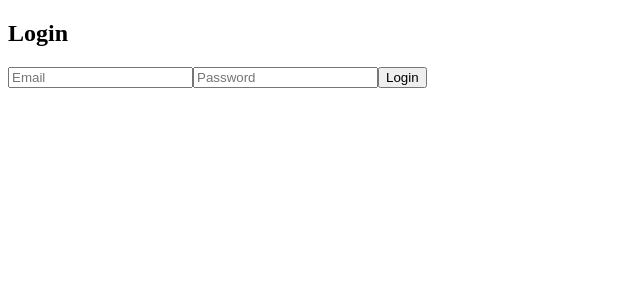
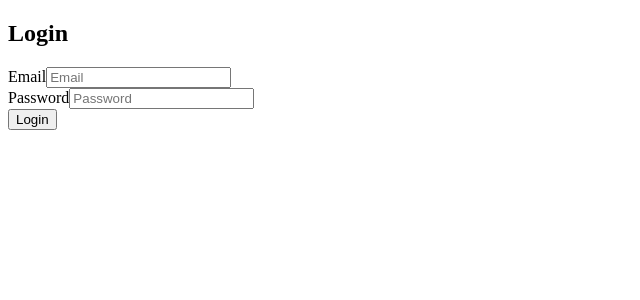
Before and after one commit to GOVINSAGA/VaaniApi, an Angular app in the folder vaani-ui/: page /login in a window 1280 px wide. Shown: the top 300 px of the page, without its empty margins (0-640 px from the left). Built offline with nearby package versions, Linux system fonts and the light colour scheme.

Commit message:
🎨 Palette: Improve login form accessibility with proper labels and persistent aria-live wrappers
Co-authored-by: GOVINSAGA <73192061+GOVINSAGA@users.noreply.github.com>

```diff
--- a/vaani-ui/src/app/pages/login/login.html
+++ b/vaani-ui/src/app/pages/login/login.html
@@ -1,19 +1,31 @@
 <h2>Login</h2>
 
-<div *ngIf="errorMessage" style="color: red; background-color: #ffe6e6; padding: 10px; border-radius: 5px; margin-bottom: 15px; text-align: center;">
-  {{ errorMessage }}
+<div aria-live="polite">
+  <div *ngIf="errorMessage" role="alert" style="color: red; background-color: #ffe6e6; padding: 10px; border-radius: 5px; margin-bottom: 15px; text-align: center;">
+    {{ errorMessage }}
+  </div>
 </div>
 
 <form [formGroup]="loginForm" (ngSubmit)="login()">
 
-  <input formControlName="email" placeholder="Email" />
-  <div *ngIf="loginForm.get('email')?.touched && loginForm.get('email')?.invalid">
-    <small>Email is required & must be valid</small>
+  <div>
+    <label for="login-email">Email</label>
+    <input id="login-email" formControlName="email" placeholder="Email" />
+    <div aria-live="polite">
+      <div *ngIf="loginForm.get('email')?.touched && loginForm.get('email')?.invalid" role="alert">
+        <small>Email is required & must be valid</small>
+      </div>
+    </div>
   </div>
 
-  <input formControlName="password" type="password" placeholder="Password" />
-  <div *ngIf="loginForm.get('password')?.touched && loginForm.get('password')?.invalid">
-    <small>Password is required</small>
+  <div>
+    <label for="login-password">Password</label>
+    <input id="login-password" formControlName="password" type="password" placeholder="Password" />
+    <div aria-live="polite">
+      <div *ngIf="loginForm.get('password')?.touched && loginForm.get('password')?.invalid" role="alert">
+        <small>Password is required</small>
+      </div>
+    </div>
   </div>
 
   <button type="submit">Login</button>
```
Also changed, not shown: 1 other file (tests, documents, lock files or other folders).
